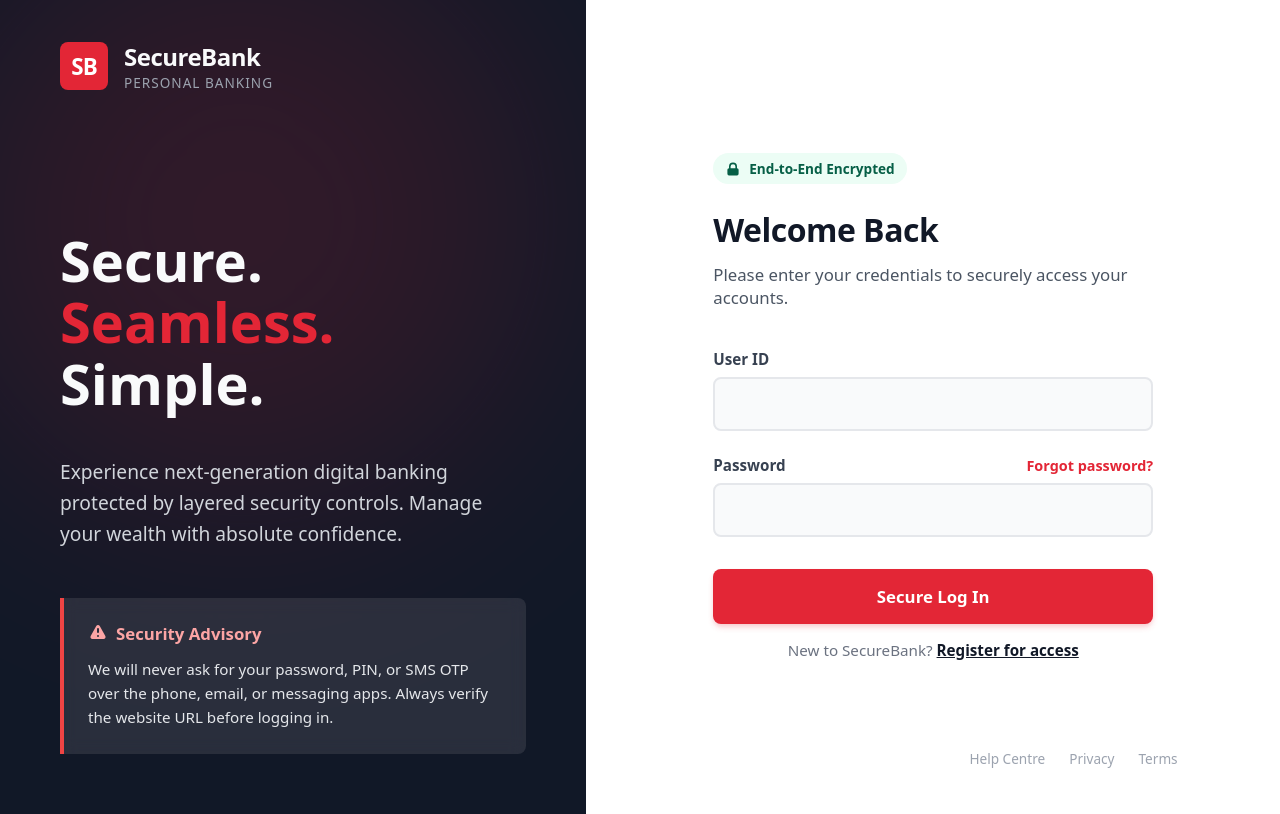
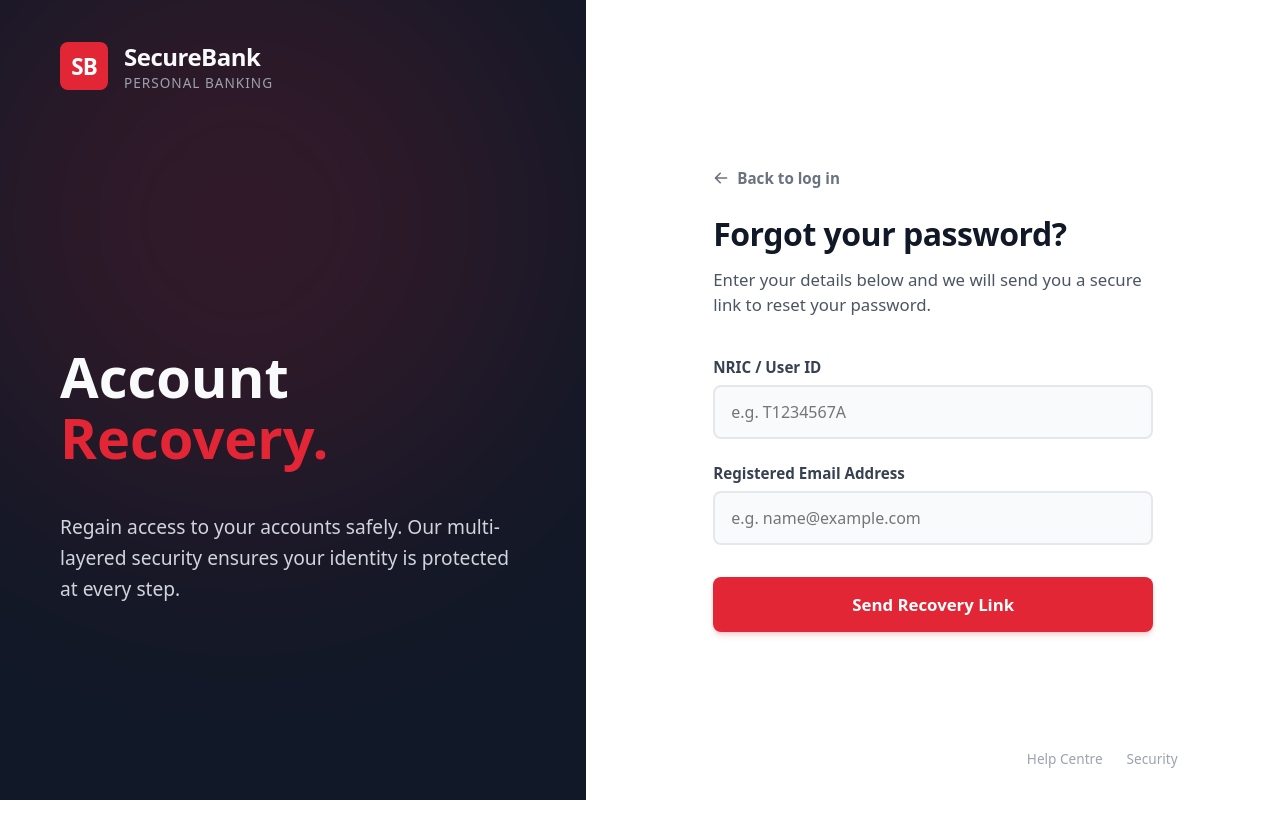
Before and after one commit to DJShankyShoe/Secure-Bank-Design, a React (Vite) app in the folder frontend/: page /forgot-password in a window 1280 px wide. Before the commit this address led to /login. Built offline with nearby package versions, Linux system fonts and the light colour scheme.

Commit message:
Added frontend design and flow for forgetting of password

```diff
--- a/frontend/src/App.jsx
+++ b/frontend/src/App.jsx
@@ -14,6 +14,7 @@ import PayBill from './pages/Transactions/PayBill';
 import CreateAccount from './pages/Accounts/Create';
 import ManageAccount from './pages/Accounts/Manage';
 import AdminPanel from './pages/Admin/Panel';
+import ForgotPassword from './pages/Auth/ForgotPassword.jsx';
 
 export default function App() {
   const [isAuthenticated, setIsAuthenticated] = useState(false);
@@ -27,6 +28,7 @@ export default function App() {
           element={!isAuthenticated ? <Login onLoginSuccess={() => setIsAuthenticated(true)} /> : <Navigate to="/dashboard" replace />}
         />
         <Route path="/register" element={<Register />} />
+        <Route path="/forgot-password" element={<ForgotPassword />} />
 
         {/* Protected Routes wrapped in the Layout component */}
         <Route element={<Layout onLogout={() => setIsAuthenticated(false)} />}>
--- /dev/null
+++ b/frontend/src/pages/Auth/ForgotPassword.jsx
@@ -0,0 +1,139 @@
+import React, { useState } from 'react';
+import { useNavigate } from 'react-router-dom';
+
+export default function ForgotPassword() {
+  const navigate = useNavigate();
+  const [step, setStep] = useState(1);
+  const [recoveryData, setRecoveryData] = useState({ userId: '', email: '' });
+
+  const handleSubmit = (e) => {
+    e.preventDefault();
+    // TODO (Backend):
+    // 1. Verify if userId and email match a valid user in the DB.
+    // 2. Generate a secure, time-limited JWT reset token.
+    // 3. Send email via SMTPLib (from your Python stack).
+    // 4. Always return a generic success message to prevent user enumeration (SR-10).
+    console.log("Mock Recovery Request for:", recoveryData);
+    setStep(2); // Move to success confirmation step
+  };
+
+  return (
+    <div style={{ minHeight: '100vh', display: 'flex', fontFamily: 'system-ui, -apple-system, sans-serif' }}>
+
+      {/* LEFT PANEL: Branding (Matches Login) */}
+      <div style={{ flex: '1.2', backgroundColor: '#111827', color: '#ffffff', display: 'flex', flexDirection: 'column', position: 'relative', overflow: 'hidden' }}>
+        <div style={{ position: 'absolute', top: '-10%', left: '-10%', width: '600px', height: '600px', backgroundColor: '#E32636', borderRadius: '50%', filter: 'blur(120px)', opacity: '0.15', zIndex: 0 }}></div>
+
+        <div style={{ padding: '40px 60px', zIndex: 1, display: 'flex', alignItems: 'center', gap: '16px' }}>
+          <div style={{ backgroundColor: '#E32636', color: '#ffffff', width: '48px', height: '48px', borderRadius: '8px', display: 'flex', alignItems: 'center', justifyContent: 'center', fontWeight: '800', fontSize: '1.4rem', letterSpacing: '-1px' }}>
+            SB
+          </div>
+          <div style={{ display: 'flex', flexDirection: 'column' }}>
+            <span style={{ fontSize: '1.5rem', fontWeight: '700', letterSpacing: '-0.5px', color: '#F9FAFB' }}>SecureBank</span>
+            <span style={{ fontSize: '0.85rem', color: '#9CA3AF', fontWeight: '500', textTransform: 'uppercase', letterSpacing: '1px' }}>Personal Banking</span>
+          </div>
+        </div>
+
+        <div style={{ padding: '60px', flex: 1, display: 'flex', flexDirection: 'column', justifyContent: 'center', zIndex: 1 }}>
+          <h1 style={{ fontSize: '3.5rem', fontWeight: '800', lineHeight: '1.1', marginBottom: '24px', color: '#F9FAFB' }}>
+            Account<br />
+            <span style={{ color: '#E32636' }}>Recovery.</span>
+          </h1>
+          <p style={{ fontSize: '1.2rem', color: '#D1D5DB', maxWidth: '480px', lineHeight: '1.6' }}>
+            Regain access to your accounts safely. Our multi-layered security ensures your identity is protected at every step.
+          </p>
+        </div>
+      </div>
+
+      {/* RIGHT PANEL: Recovery Form */}
+      <div style={{ flex: '1', backgroundColor: '#FFFFFF', display: 'flex', flexDirection: 'column', justifyContent: 'center', padding: '0 8%', minWidth: '500px' }}>
+
+        <div style={{ maxWidth: '440px', width: '100%', margin: '0 auto' }}>
+
+          <div style={{ marginBottom: '40px' }}>
+            <button
+              onClick={() => navigate('/login')}
+              style={{ background: 'none', border: 'none', color: '#6B7280', display: 'flex', alignItems: 'center', gap: '8px', cursor: 'pointer', padding: 0, marginBottom: '24px', fontSize: '0.95rem', fontWeight: '600', transition: 'color 0.2s' }}
+              onMouseOver={(e) => e.target.style.color = '#111827'}
+              onMouseOut={(e) => e.target.style.color = '#6B7280'}
+            >
+              <svg width="16" height="16" fill="currentColor" viewBox="0 0 20 20"><path fillRule="evenodd" d="M9.707 16.707a1 1 0 01-1.414 0l-6-6a1 1 0 010-1.414l6-6a1 1 0 011.414 1.414L5.414 9H17a1 1 0 110 2H5.414l4.293 4.293a1 1 0 010 1.414z" clipRule="evenodd" /></svg>
+              Back to log in
+            </button>
+            <h2 style={{ fontSize: '2rem', color: '#111827', margin: '0 0 12px 0', fontWeight: '700', letterSpacing: '-0.5px' }}>
+              {step === 1 ? "Forgot your password?" : "Check your inbox"}
+            </h2>
+            <p style={{ color: '#4B5563', fontSize: '1.05rem', margin: 0, lineHeight: '1.5' }}>
+              {step === 1
+                ? "Enter your details below and we will send you a secure link to reset your password."
+                : "If the details provided match an active account, a password reset link has been sent to your email address. It will expire in 15 minutes."}
+            </p>
+          </div>
+
+          {step === 1 ? (
+            <form onSubmit={handleSubmit} style={{ display: 'flex', flexDirection: 'column', gap: '24px' }}>
+              <div style={{ display: 'flex', flexDirection: 'column', gap: '8px' }}>
+                <label htmlFor="userId" style={{ fontSize: '0.95rem', fontWeight: '600', color: '#374151' }}>NRIC / User ID</label>
+                <input
+                  id="userId"
+                  type="text"
+                  required
+                  placeholder="e.g. T1234567A"
+                  value={recoveryData.userId}
+                  onChange={(e) => setRecoveryData({...recoveryData, userId: e.target.value})}
+                  style={{ padding: '14px 16px', border: '2px solid #E5E7EB', borderRadius: '8px', fontSize: '1rem', color: '#111827', outline: 'none', transition: 'border-color 0.2s', backgroundColor: '#F9FAFB' }}
+                  onFocus={(e) => e.target.style.borderColor = '#E32636'}
+                  onBlur={(e) => e.target.style.borderColor = '#E5E7EB'}
+                />
+              </div>
+
+              <div style={{ display: 'flex', flexDirection: 'column', gap: '8px' }}>
+                <label htmlFor="email" style={{ fontSize: '0.95rem', fontWeight: '600', color: '#374151' }}>Registered Email Address</label>
+                <input
+                  id="email"
+                  type="email"
+                  required
+                  placeholder="e.g. name@example.com"
+                  value={recoveryData.email}
+                  onChange={(e) => setRecoveryData({...recoveryData, email: e.target.value})}
+                  style={{ padding: '14px 16px', border: '2px solid #E5E7EB', borderRadius: '8px', fontSize: '1rem', color: '#111827', outline: 'none', transition: 'border-color 0.2s', backgroundColor: '#F9FAFB' }}
+                  onFocus={(e) => e.target.style.borderColor = '#E32636'}
+                  onBlur={(e) => e.target.style.borderColor = '#E5E7EB'}
+                />
+              </div>
+
+              <div style={{ marginTop: '8px' }}>
+                <button
+                  type="submit"
+                  style={{ width: '100%', padding: '16px', backgroundColor: '#E32636', color: '#FFFFFF', border: 'none', borderRadius: '8px', fontSize: '1.05rem', fontWeight: '700', cursor: 'pointer', transition: 'background-color 0.2s', boxShadow: '0 4px 6px -1px rgba(227, 38, 54, 0.2), 0 2px 4px -1px rgba(227, 38, 54, 0.1)' }}
+                  onMouseOver={(e) => e.target.style.backgroundColor = '#B91C1C'}
+                  onMouseOut={(e) => e.target.style.backgroundColor = '#E32636'}
+                >
+                  Send Recovery Link
+                </button>
+              </div>
+            </form>
+          ) : (
+            <div style={{ marginTop: '8px', display: 'flex', flexDirection: 'column', gap: '16px' }}>
+              <button
+                onClick={() => navigate('/login')}
+                style={{ width: '100%', padding: '16px', backgroundColor: '#E32636', color: '#FFFFFF', border: 'none', borderRadius: '8px', fontSize: '1.05rem', fontWeight: '700', cursor: 'pointer', transition: 'background-color 0.2s', boxShadow: '0 4px 6px -1px rgba(227, 38, 54, 0.2), 0 2px 4px -1px rgba(227, 38, 54, 0.1)' }}
+                onMouseOver={(e) => e.target.style.backgroundColor = '#B91C1C'}
+                onMouseOut={(e) => e.target.style.backgroundColor = '#E32636'}
+              >
+                Return to log in
+              </button>
+            </div>
+          )}
+        </div>
+
+        {/* Minimal Footer */}
+        <div style={{ position: 'absolute', bottom: '32px', right: '8%', display: 'flex', gap: '24px', fontSize: '0.85rem', color: '#9CA3AF', fontWeight: '500' }}>
+          <a href="#help" style={{ color: 'inherit', textDecoration: 'none' }}>Help Centre</a>
+          <a href="#security" style={{ color: 'inherit', textDecoration: 'none' }}>Security</a>
+        </div>
+      </div>
+
+    </div>
+  );
+}
--- a/frontend/src/pages/Auth/Login.jsx
+++ b/frontend/src/pages/Auth/Login.jsx
@@ -100,7 +100,13 @@ export default function Login({ onLoginSuccess }) {
                 <div style={{ display: 'flex', flexDirection: 'column', gap: '8px' }}>
                   <div style={{ display: 'flex', justifyContent: 'space-between', alignItems: 'center' }}>
                     <label htmlFor="password" style={{ fontSize: '0.95rem', fontWeight: '600', color: '#374151' }}>Password</label>
-                    <a href="#forgot" style={{ fontSize: '0.9rem', color: '#E32636', textDecoration: 'none', fontWeight: '600' }}>Forgot password?</a>
+                    <button
+                    type="button"
+                    onClick={() => navigate('/forgot-password')}
+                    style={{ background: 'none', border: 'none', padding: 0, fontSize: '0.9rem', color: '#E32636', textDecoration: 'none', fontWeight: '600', cursor: 'pointer' }}
+                  >
+                    Forgot password?
+                  </button>
                   </div>
                   <input
                     id="password"
```
